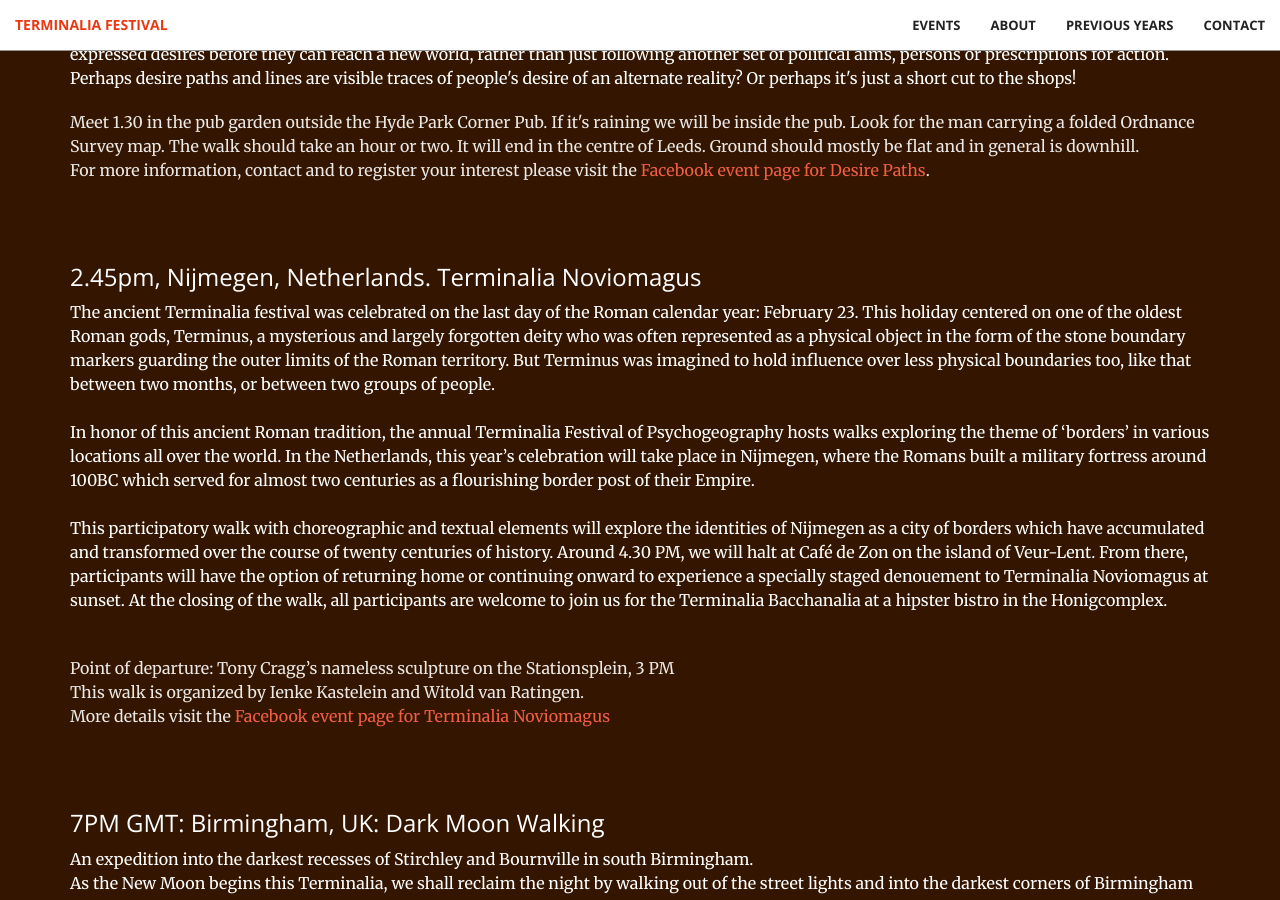
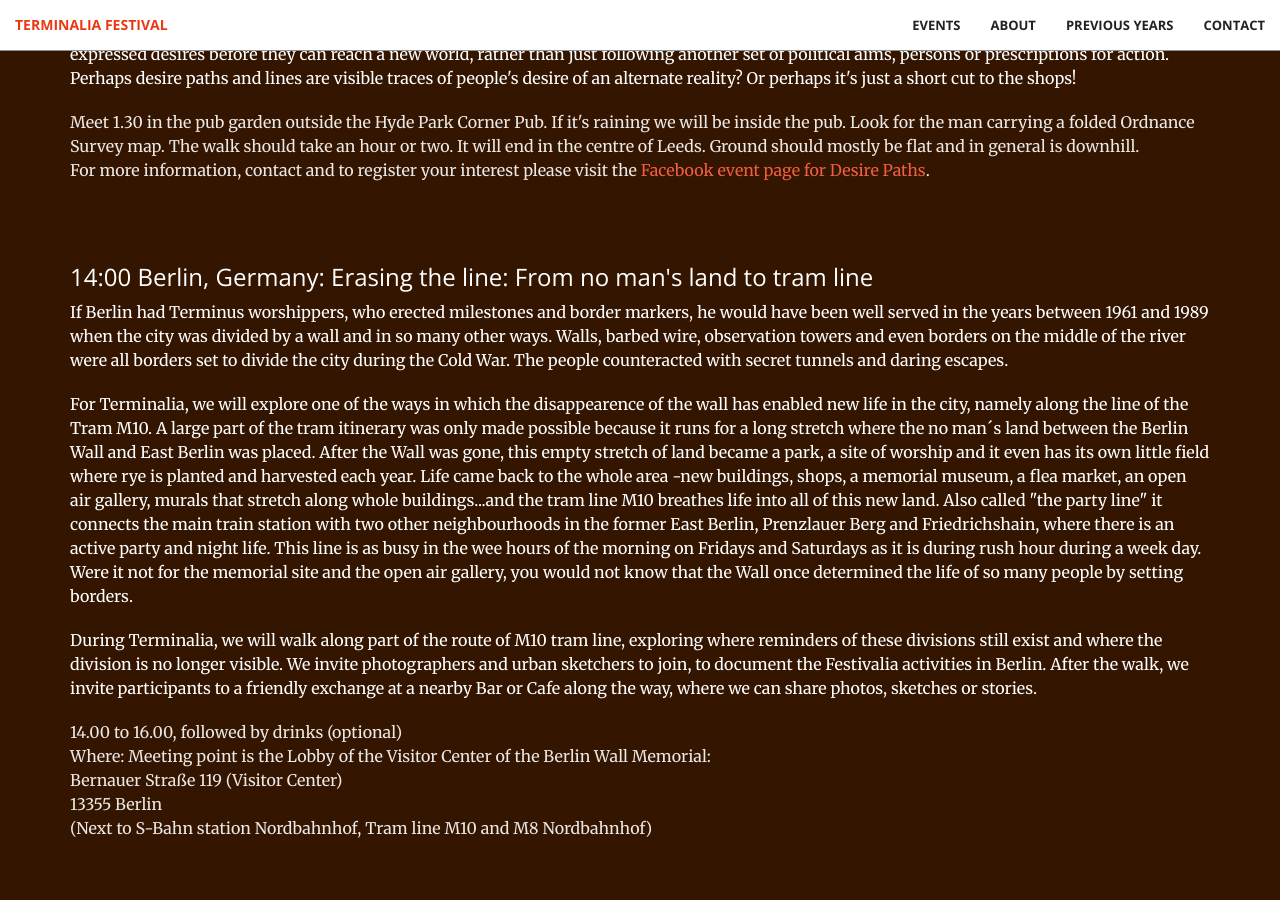
Before and after one commit to timwaters/terminalia, a Jekyll site: the page built from index.html, in a window 1280 px wide and 900 px high, scrolled down 4312 px. Built offline with Jekyll 4.4.1, drawn with Linux system fonts in a browser that asks for light colours.

Commit message:
add berlin walk

```diff
--- a/_includes/events.html
+++ b/_includes/events.html
@@ -160,6 +160,59 @@ The Situationists (the somewhat more zany political wing of psychogeography) say
 </div>
 
 
+<div class="col-lg-12 col-lg-offset-0 text-left event">
+
+  <h3>14:00 Berlin, Germany: Erasing the line: From no man's land to tram line</h3>
+
+
+  <p class="text">
+    If Berlin had Terminus worshippers, who erected milestones and border
+    markers, he would have been well served in the years between 1961 and
+    1989 when the city was divided by a wall and in so many other ways.
+    Walls, barbed wire, observation towers and even borders on the middle of
+    the river were all borders set to divide the city during the Cold War.
+    The people counteracted with secret tunnels and daring escapes.
+  </p>
+  <p>
+    For Terminalia, we will explore one of the ways in which the
+disappearence of the wall has enabled new life in the city, namely along
+the line of the Tram M10. A large part of the tram itinerary was only
+made possible because it runs for a long stretch where the no man´s land
+between the Berlin Wall and East Berlin was placed. After the Wall was
+gone, this empty stretch of land became a park, a site of worship and it
+even has its own little field where rye is planted and harvested each
+year. Life came back to the whole area -new buildings, shops, a memorial
+museum, a flea market, an open air gallery, murals that stretch along
+whole buildings...and the tram line M10 breathes life into all of this
+new land. Also called "the party line" it connects the main train
+station with two other neighbourhoods in the former East Berlin,
+Prenzlauer Berg and Friedrichshain, where there is an active party and
+night life. This line is as busy in the wee hours of the morning on
+Fridays and Saturdays as it is during rush hour during a week day. Were
+it not for the memorial site and the open air gallery, you would not
+know that the Wall once determined the life of so many people by setting
+borders.
+  </p>
+  <p>
+    During Terminalia, we will walk along part of the route of M10 tram
+line, exploring where reminders of these divisions still exist and where
+the division is no longer visible. We invite photographers and urban
+sketchers to join, to document the Festivalia activities in Berlin.
+After the walk, we invite participants to a friendly exchange at a
+nearby Bar or Cafe along the way, where we can share photos, sketches or
+stories.
+  </p>
+  <p class="text-faded">
+    14.00 to 16.00, followed by drinks    (optional) <br />
+
+    Where: Meeting point is the Lobby of the Visitor Center of the Berlin Wall Memorial: <br />
+    Bernauer Straße 119 (Visitor Center) <br />
+    13355 Berlin </br />
+    (Next to S-Bahn station Nordbahnhof, Tram line M10 and M8 Nordbahnhof)
+  </p>
+</div>
+
+
  <div class="col-lg-12 col-lg-offset-0 text-left event">
 
   <h3>2.45pm, Nijmegen, Netherlands. Terminalia Noviomagus</h3>
```
